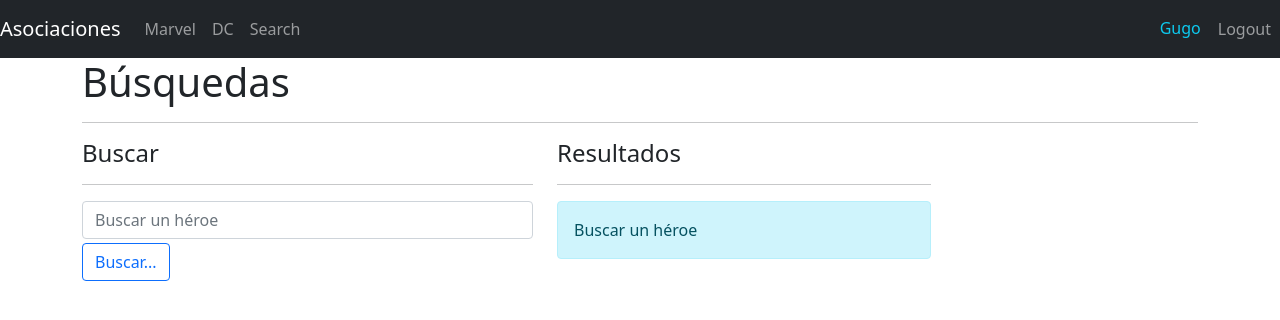
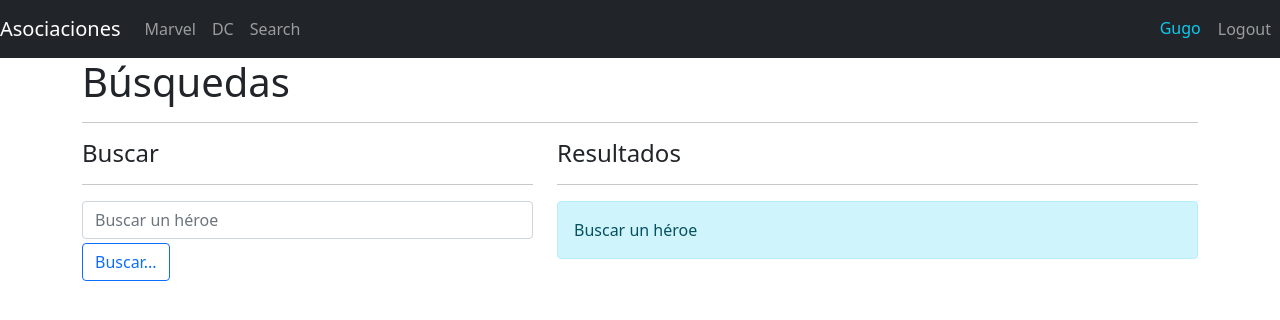
Before and after one commit to gugohh/ToDoApp, a React (Create React App) app: page /search in a window 1280 px wide. Shown: the top 320 px of the page. Built offline with nearby package versions, Linux system fonts and the light colour scheme.

Commit message:
some changies in SerachScreen component

```diff
--- a/src/components/search/SearchScreen.js
+++ b/src/components/search/SearchScreen.js
@@ -50,9 +50,7 @@ const SearchScreen = () => {
             </button>
           </form>
         </div>
-        <div className="col">
-          <div className="col-5">
-          </div>
+
           <div className="col-7">
             <h4>Resultados</h4>
             <hr />
@@ -76,7 +74,6 @@ const SearchScreen = () => {
             }
           </div>
         </div>
-      </div>
     </>
   );
 };
```
